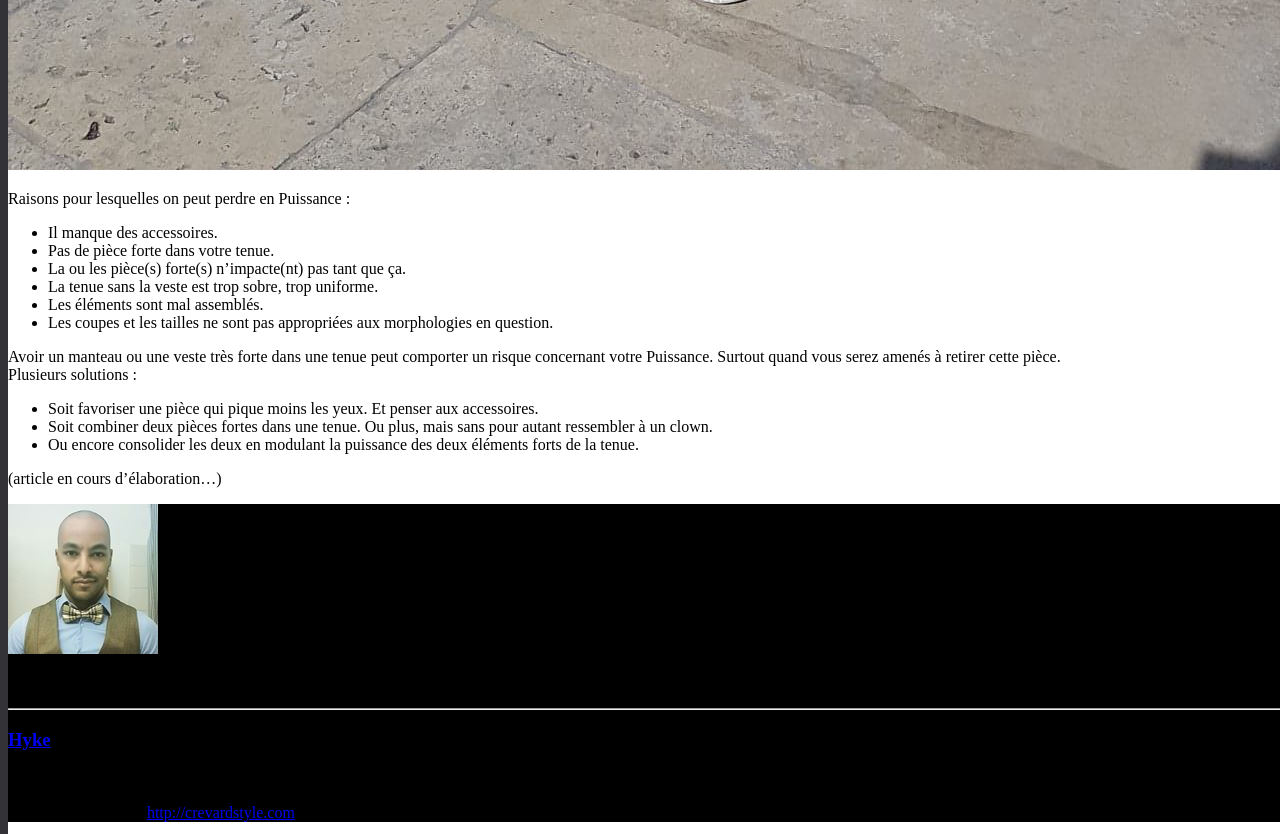
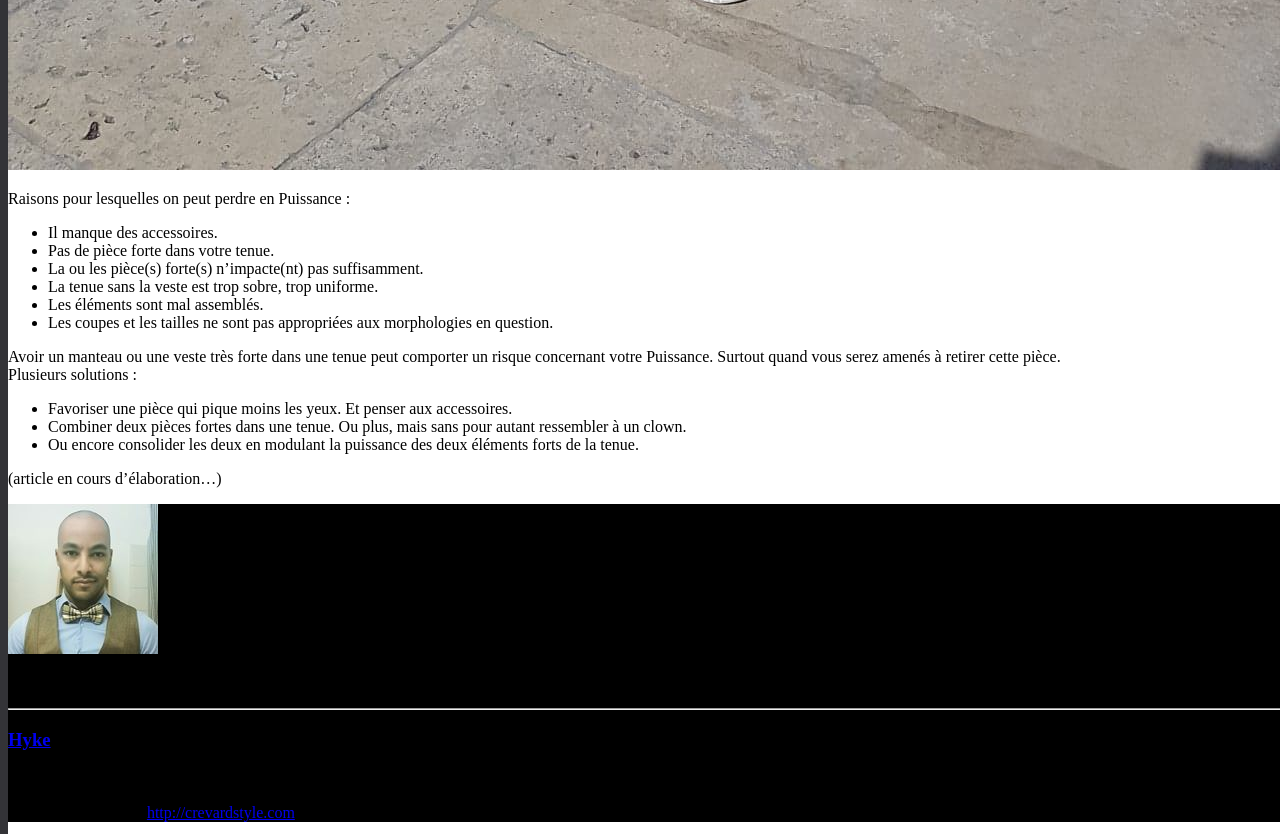
Before and after one commit to darkh2/darkh2.github.io, a Jekyll site: the page built from _posts/2018-12-09-La-Puissance-du-Style.md, in a window 1280 px wide and 900 px high, scrolled down 9042 px, cut to the strip 0-834 px from the top of the window. Built offline with Jekyll 4.4.1, drawn with Linux system fonts in a browser that asks for light colours; comment, search, counter and statistics services are not loaded.

Commit message:
Update 2018-12-09-La-Puissance-du-Style.md

```diff
--- a/_posts/2018-12-09-La-Puissance-du-Style.md
+++ b/_posts/2018-12-09-La-Puissance-du-Style.md
@@ -78,15 +78,15 @@
 Raisons pour lesquelles on peut perdre en Puissance :
 - Il manque des accessoires.
 - Pas de pièce forte dans votre tenue.
-- La ou les pièce(s) forte(s) n'impacte(nt) pas tant que ça.
+- La ou les pièce(s) forte(s) n'impacte(nt) pas suffisamment.
 - La tenue sans la veste est trop sobre, trop uniforme.
 - Les éléments sont mal assemblés.
 - Les coupes et les tailles ne sont pas appropriées aux morphologies en question.
 
 Avoir un manteau ou une veste très forte dans une tenue peut comporter un risque concernant votre Puissance. Surtout quand vous serez amenés à retirer cette pièce.
 Plusieurs solutions :
-- Soit favoriser une pièce qui pique moins les yeux. Et penser aux accessoires.
-- Soit combiner deux pièces fortes dans une tenue. Ou plus, mais sans pour autant ressembler à un clown.
+- Favoriser une pièce qui pique moins les yeux. Et penser aux accessoires.
+- Combiner deux pièces fortes dans une tenue. Ou plus, mais sans pour autant ressembler à un clown.
 - Ou encore consolider les deux en modulant la puissance des deux éléments forts de la tenue.
 
 
```
